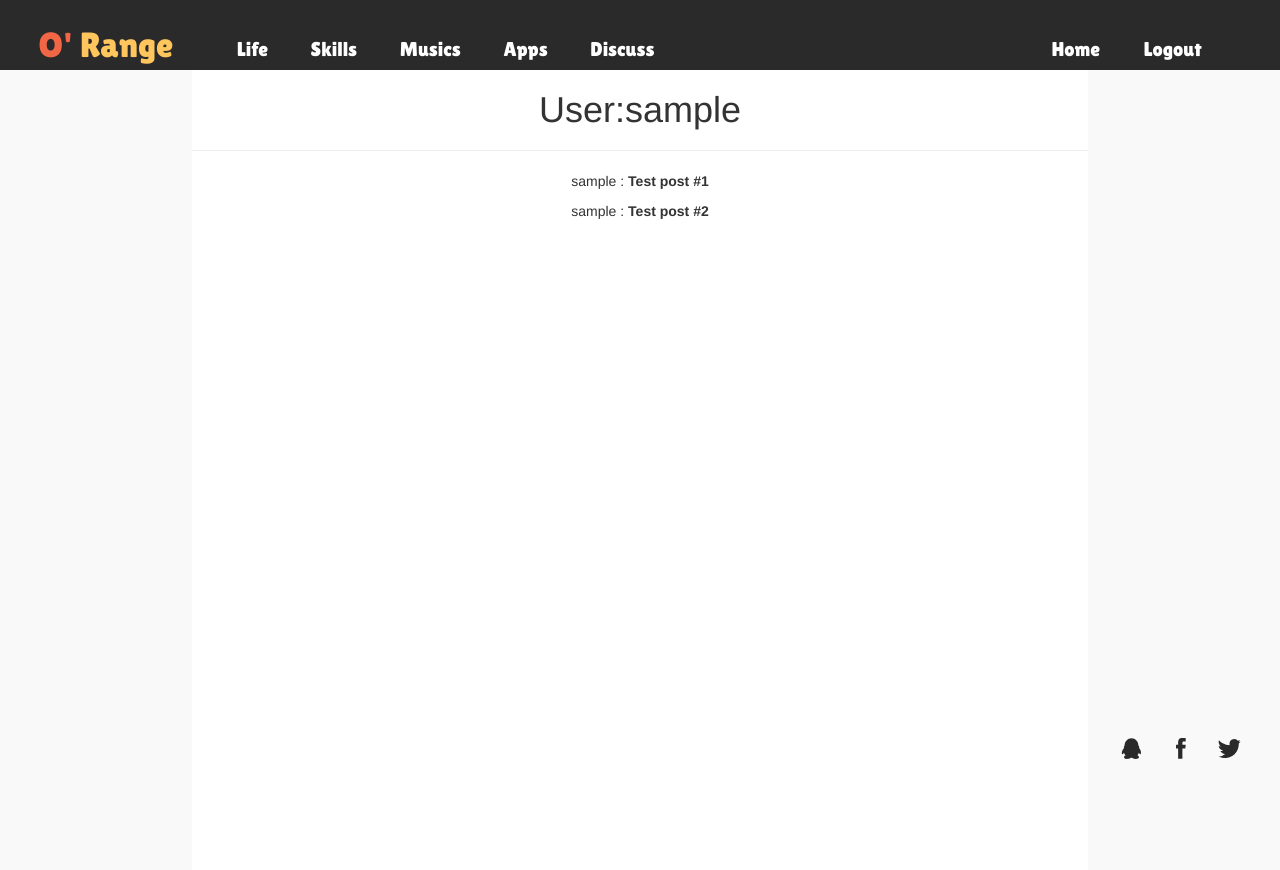
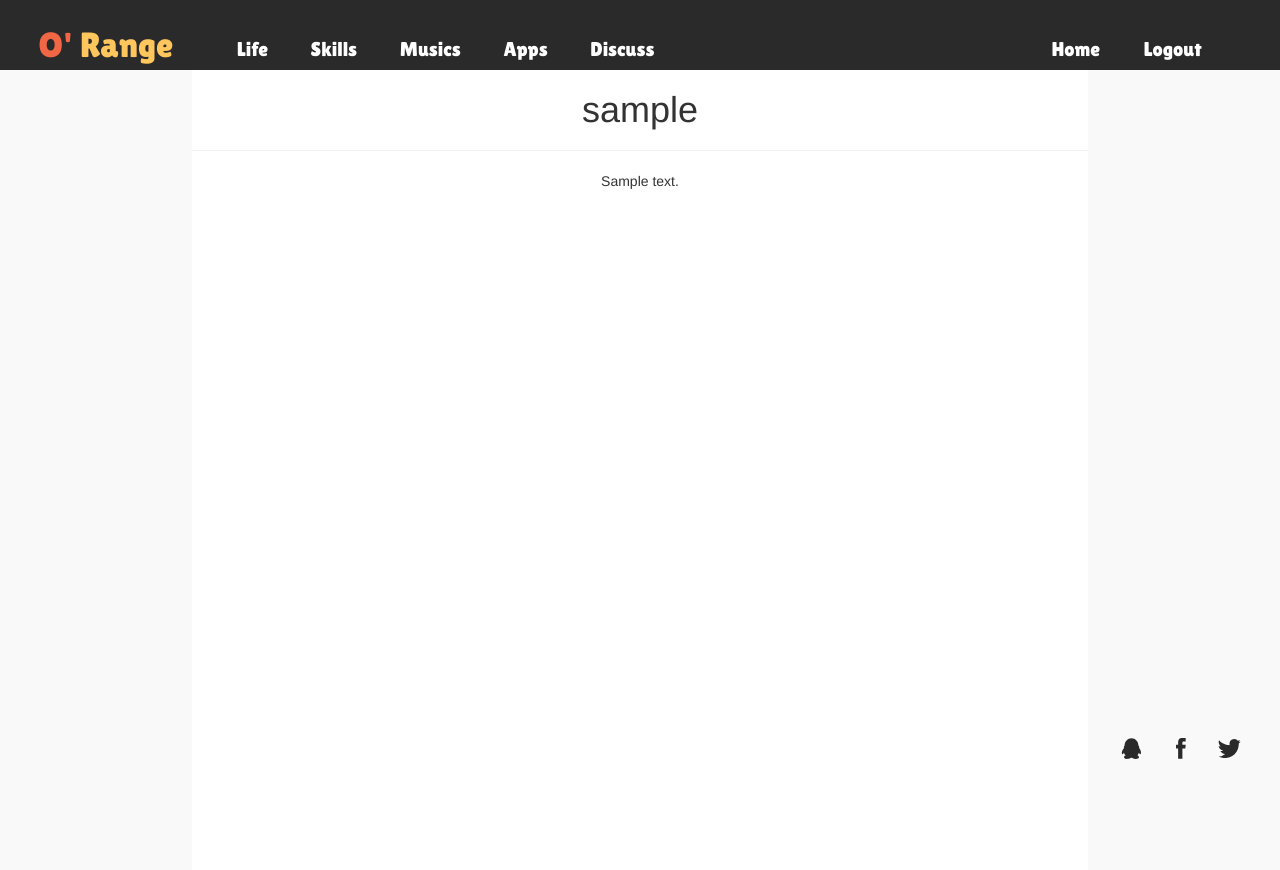
Before and after one commit to Lemonteeea/o-range, a Flask app: a page that uses app/templates/user.html in a window 1280 px wide. Run offline with Flask 2, Linux system fonts and the light colour scheme; a user stored in the database is signed in; tables that the repository leaves empty hold one stand-in row (values such as "Sample post"); some libraries are stand-ins or nearby versions.

```diff
--- a/app/routes.py
+++ b/app/routes.py
@@ -52,10 +52,7 @@ def register():
 @login_required
 def user(username):
     user = User.query.filter_by(username = username).first_or_404()
-    posts = [
-            {'author': user, 'body': 'Test post #1'},
-            {'author': user, 'body': 'Test post #2'}
-            ]
+    posts = Post.query.all()
     return render_template('user.html', user = user , posts = posts)
 
 @app.route('/music',methods = ['Get','Post'])
--- a/app/templates/user.html
+++ b/app/templates/user.html
@@ -1,11 +1,9 @@
 {% extends 'b_article.html' %}
 
 {% block artcontent %}
-	<h1>User:{{ user.username }}</h1>
+	<h1>{{ user.username }}</h1>
 	<hr>
 	{% for post in posts %}
-	<p>
-	{{ post.author.username }} : <b>{{ post.body }}</b>
-	</p>
+	{{ post.body|safe }}
 	{% endfor %}
 {% endblock %}
```
